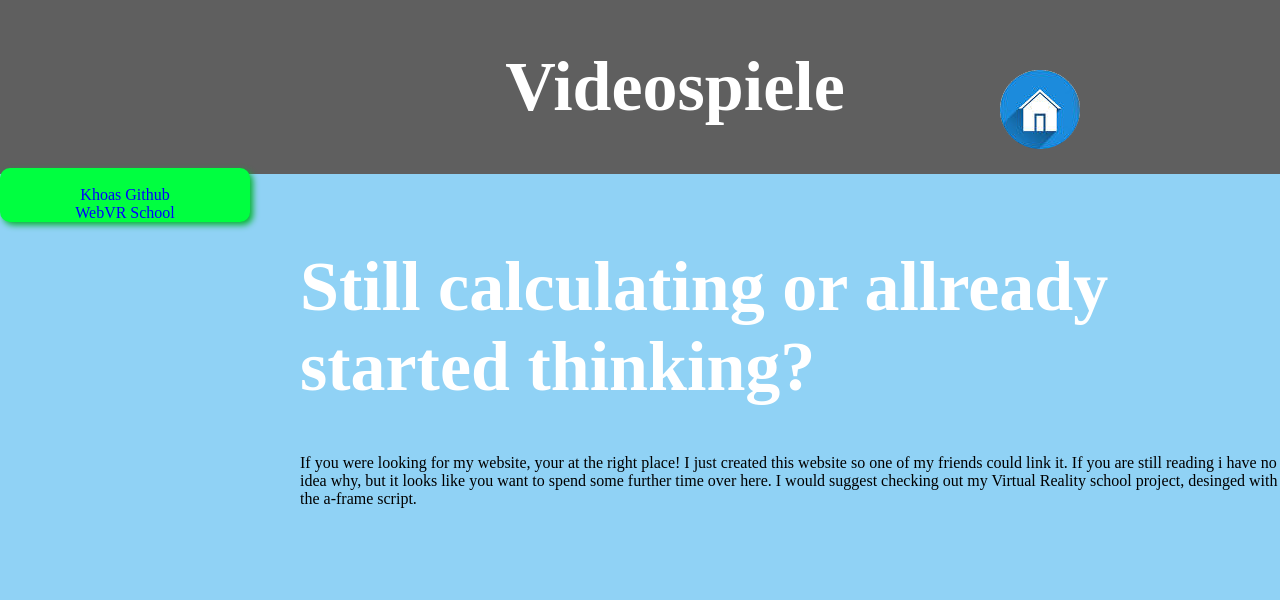
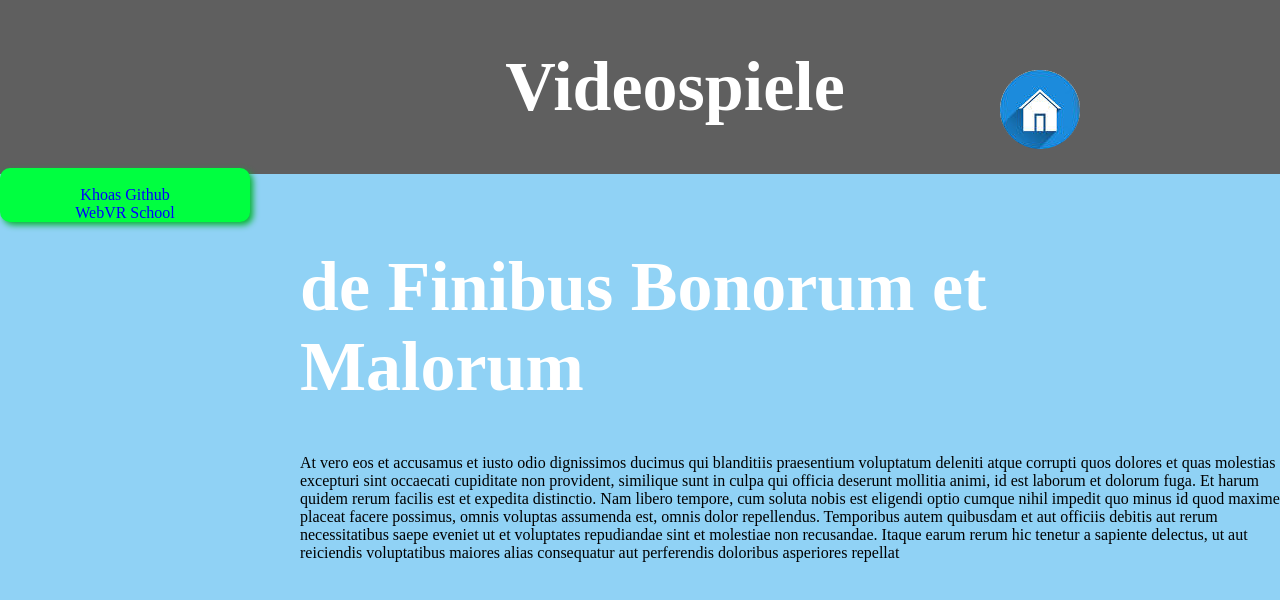
Before and after one commit to DanielDango/DanielDango.github.io, a plain HTML site: page index.html in a window 1280 px wide. Drawn offline with Linux system fonts and the light colour scheme.

Commit message:
Update index.html

```diff
--- a/index.html
+++ b/index.html
@@ -21,10 +21,8 @@
 </div>
 
 <div id="Einleitungstext">
-	<h1>Still calculating or allready started thinking?</h1>
-	If you were looking for my website, your at the right place! I just created this website so one of my friends could link
-	it. If you are still reading i have no idea why, but it looks like you want to spend some further time over here. I would
-	suggest checking out my Virtual Reality school project, desinged with the a-frame script.
+	<h1> de Finibus Bonorum et Malorum </h1>
+	At vero eos et accusamus et iusto odio dignissimos ducimus qui blanditiis praesentium voluptatum deleniti atque corrupti quos dolores et quas molestias excepturi sint occaecati cupiditate non provident, similique sunt in culpa qui officia deserunt mollitia animi, id est laborum et dolorum fuga. Et harum quidem rerum facilis est et expedita distinctio. Nam libero tempore, cum soluta nobis est eligendi optio cumque nihil impedit quo minus id quod maxime placeat facere possimus, omnis voluptas assumenda est, omnis dolor repellendus. Temporibus autem quibusdam et aut officiis debitis aut rerum necessitatibus saepe eveniet ut et voluptates repudiandae sint et molestiae non recusandae. Itaque earum rerum hic tenetur a sapiente delectus, ut aut reiciendis voluptatibus maiores alias consequatur aut perferendis doloribus asperiores repellat
 </div>
 </body>
 </html>
```
